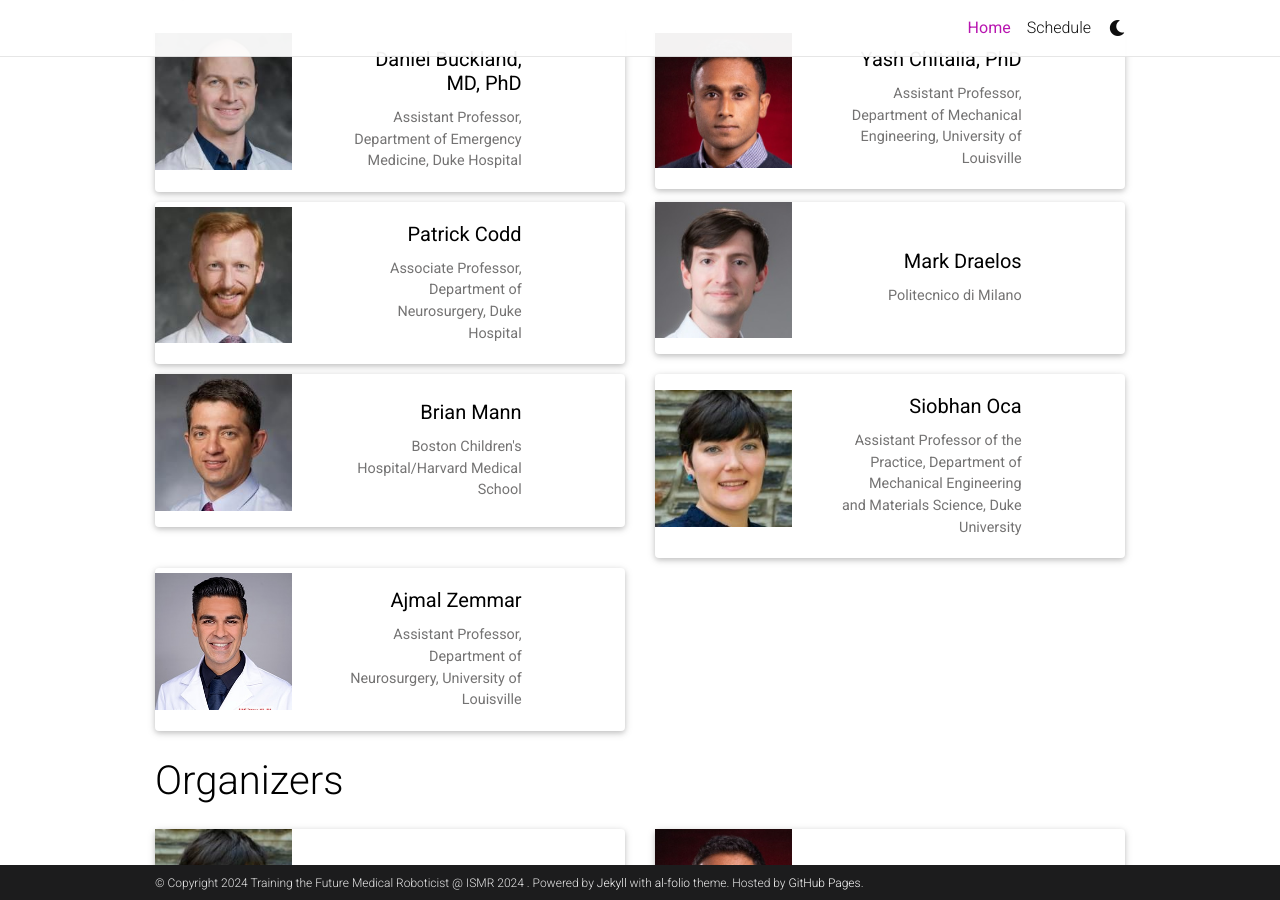
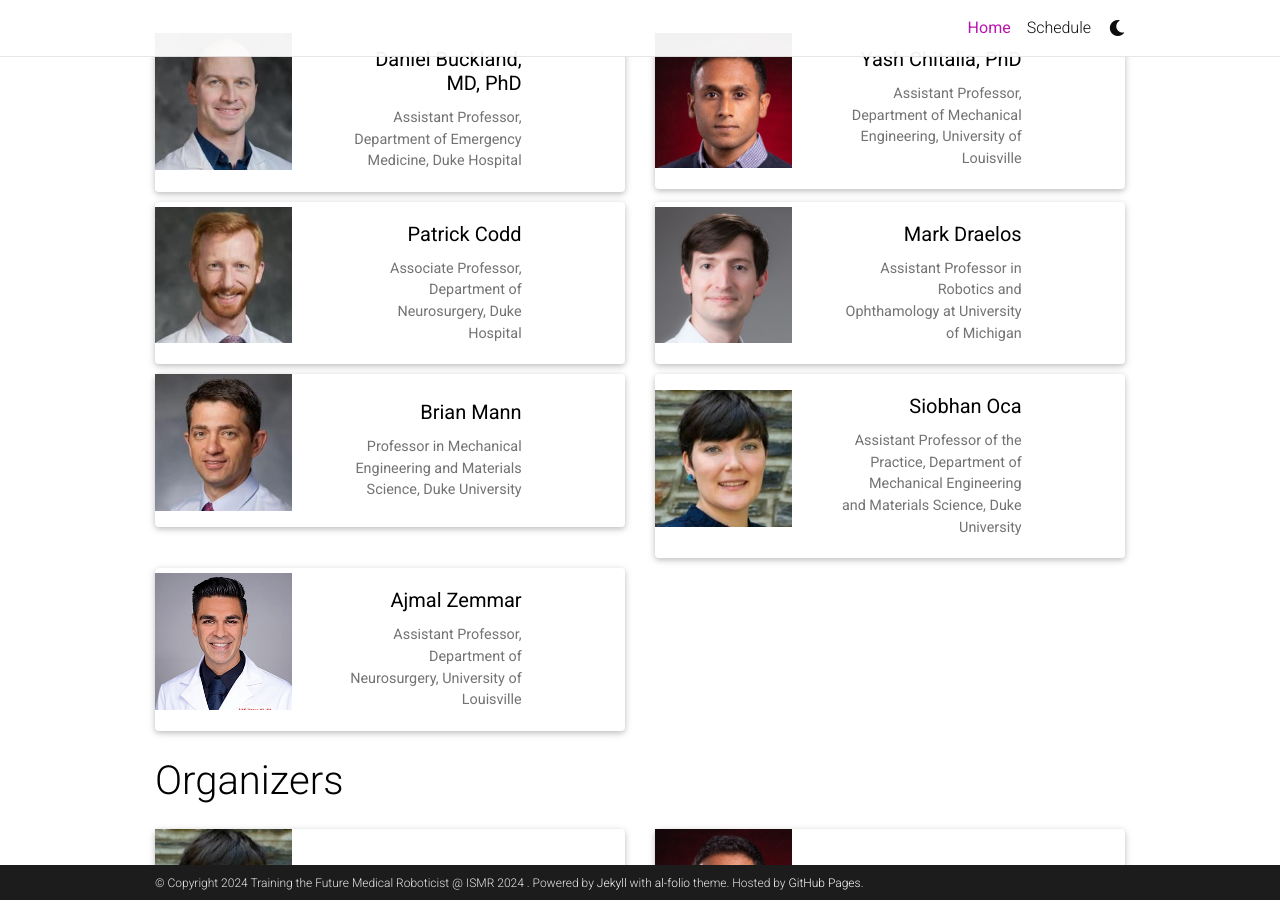
Before and after one commit to future-med-roboticist/future-med-roboticist.github.io, a Jekyll site: the page built from _pages/home.md, in a window 1280 px wide and 900 px high, scrolled down 698 px. Built offline with Jekyll 4.4.1, drawn with Linux system fonts in a browser that asks for light colours; full-size pictures stand in for the smaller copies a plugin makes; comment, search, counter and statistics services are not loaded; a style sheet for code colours, icons or effects is not loaded.

Commit message:
Update home.md

```diff
--- a/_pages/home.md
+++ b/_pages/home.md
@@ -30,9 +30,9 @@ For new and future researchers in the field, there will be discussion by faculty
 
   {% include people_horizontal.html name="Patrick Codd" affiliation="Associate Professor, Department of Neurosurgery, Duke Hospital" url="https://mems.duke.edu/faculty/patrick-codd" img="/assets/img/people/patrick.jpg" %}
 
-  {% include people_horizontal.html name="Mark Draelos" affiliation="Politecnico di Milano" url="https://robotics.umich.edu/profile/mark-draelos/" img="/assets/img/people/mark-2.jpg" %}
+  {% include people_horizontal.html name="Mark Draelos" affiliation="Assistant Professor in Robotics and Ophthamology at University of Michigan" url="https://robotics.umich.edu/profile/mark-draelos/" img="/assets/img/people/mark-2.jpg" %}
 
-  {% include people_horizontal.html name="Brian Mann" affiliation="Boston Children's Hospital/Harvard Medical School" url="https://mems.duke.edu/faculty/brian-mann" img="/assets/img/people/brian.jpg" %}
+  {% include people_horizontal.html name="Brian Mann" affiliation="Professor in Mechanical Engineering and Materials Science, Duke University" url="https://mems.duke.edu/faculty/brian-mann" img="/assets/img/people/brian.jpg" %}
 
   {% include people_horizontal.html name="Siobhan Oca" affiliation="Assistant Professor of the Practice, Department of Mechanical Engineering and Materials Science, Duke University" url="https://mems.duke.edu/faculty/siobhan-oca" img="/assets/img/people/siobhan.jpg" %}
 
```
